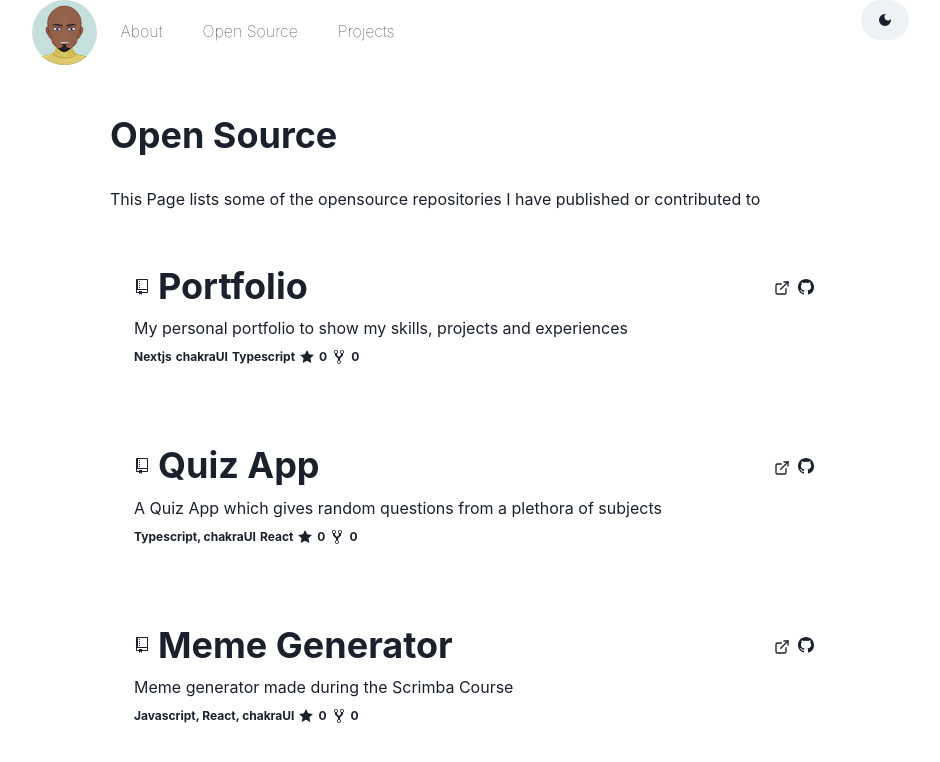
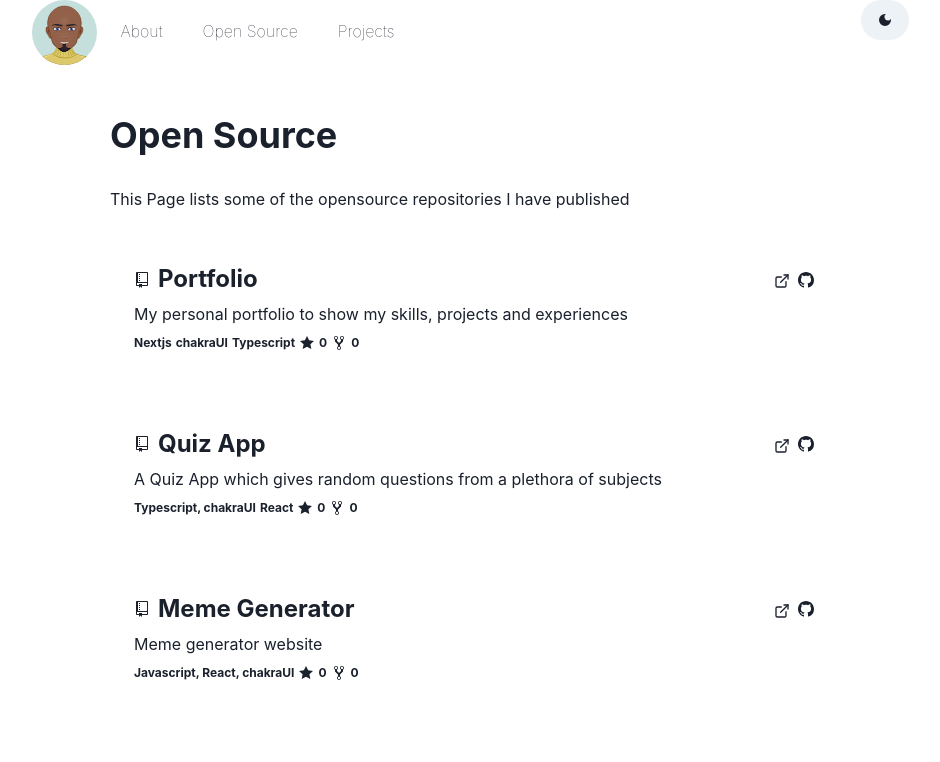
Before and after one commit to xPoppa-zz/portfolio, a Next.js app: page /opensource in a window 1280 px wide. Shown: the top 762 px of the page, without its empty margins (170-1110 px from the left). Built offline with nearby package versions, Linux system fonts and the light colour scheme; no server answers.

Commit message:
Fixed OpenSource Cared put shared components in shared

```diff
--- a/Data/openSourceData.ts
+++ b/Data/openSourceData.ts
@@ -20,7 +20,7 @@ const data = [
 	{
 		title: "Meme Generator",
 		repoName: "meme-generator",
-		description: " Meme generator made during the Scrimba Course",
+		description: " Meme generator website",
 		techStack: ["Javascript, React, chakraUI"],
 		website: "https://meme-generator-eta-lime.vercel.app/",
 	},
--- a/components/About/HeroContainerAbout.tsx
+++ b/components/About/HeroContainerAbout.tsx
@@ -1,7 +1,7 @@
 import { VStack } from "@chakra-ui/react";
 import Career from "./Career";
 import Introduction from "./Introduction";
-import Navbar from "./Navbar";
+import Navbar from "../shared/Navbar";
 import Skills from "./Skills";
 
 const HeroContainerAbout = () => {
--- a/components/OpenSource/HeroContainerOpenSource.tsx
+++ b/components/OpenSource/HeroContainerOpenSource.tsx
@@ -1,5 +1,5 @@
 import { VStack } from "@chakra-ui/react";
-import Navbar from "../About/Navbar";
+import Navbar from "../shared/Navbar";
 import OpenSource from "./OpenSource";
 
 const HeroContainerOpenSource = () => {
--- a/components/OpenSource/OpenSource.tsx
+++ b/components/OpenSource/OpenSource.tsx
@@ -21,8 +21,7 @@ const OpenSource = () => {
 		<VStack align="start" spacing="30px">
 			<Heading>Open Source</Heading>
 			<Text>
-				This Page lists some of the opensource repositories I have published or
-				contributed to
+				This Page lists some of the opensource repositories I have published
 			</Text>
 			{repoCards}
 		</VStack>
--- a/components/OpenSource/OpenSourceCard.tsx
+++ b/components/OpenSource/OpenSourceCard.tsx
@@ -42,6 +42,7 @@ const OpenSourceCard = (props: Props) => {
 		};
 
 		getStarsForks();
+		// eslint-disable-next-line react-hooks/exhaustive-deps
 	}, []);
 
 	return (
@@ -53,9 +54,9 @@ const OpenSourceCard = (props: Props) => {
 		>
 			<HStack w="680px">
 				<GoRepo />
-				<Heading>{props.title}</Heading>
+				<Heading fontSize="1.5rem">{props.title}</Heading>
 				<Spacer />
-				<Tooltip label="live" fontSize={"sm"} bg="Grey.200">
+				<Tooltip label="click" fontSize={"sm"} bg="Grey.200">
 					<Box
 						as="a"
 						href={props.website}
@@ -69,7 +70,7 @@ const OpenSourceCard = (props: Props) => {
 
 				<GoMarkGithub />
 			</HStack>
-			<Text>{props.description}</Text>
+			<Text fontSize="1rem">{props.description}</Text>
 			<HStack spacing={1}>
 				{techStack}
 				<GoStar />
```
Also changed, not shown: components/shared/Navbar.tsx (renamed from components/About/Navbar.tsx).
